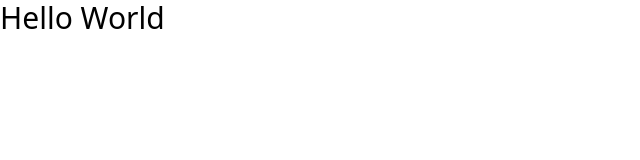
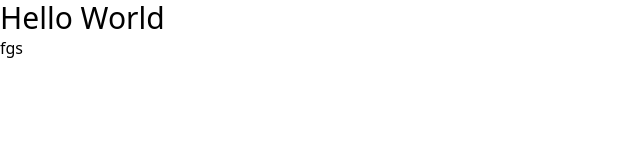
Before and after one commit to ETyoda/frontend-work-flow, a website: page Tailwindcss/index.html in a window 1280 px wide. Shown: the full height of the page, 0-640 px from the left. Drawn offline with Linux system fonts and the light colour scheme.

Commit message:
ligthing

```diff
--- a/Tailwindcss/index.html
+++ b/Tailwindcss/index.html
@@ -8,5 +8,6 @@
 </head>
 <body>
     <h1 class="text-3xl">Hello World</h1>
+    <h2>fgs</h2>
 </body>
 </html>
```
